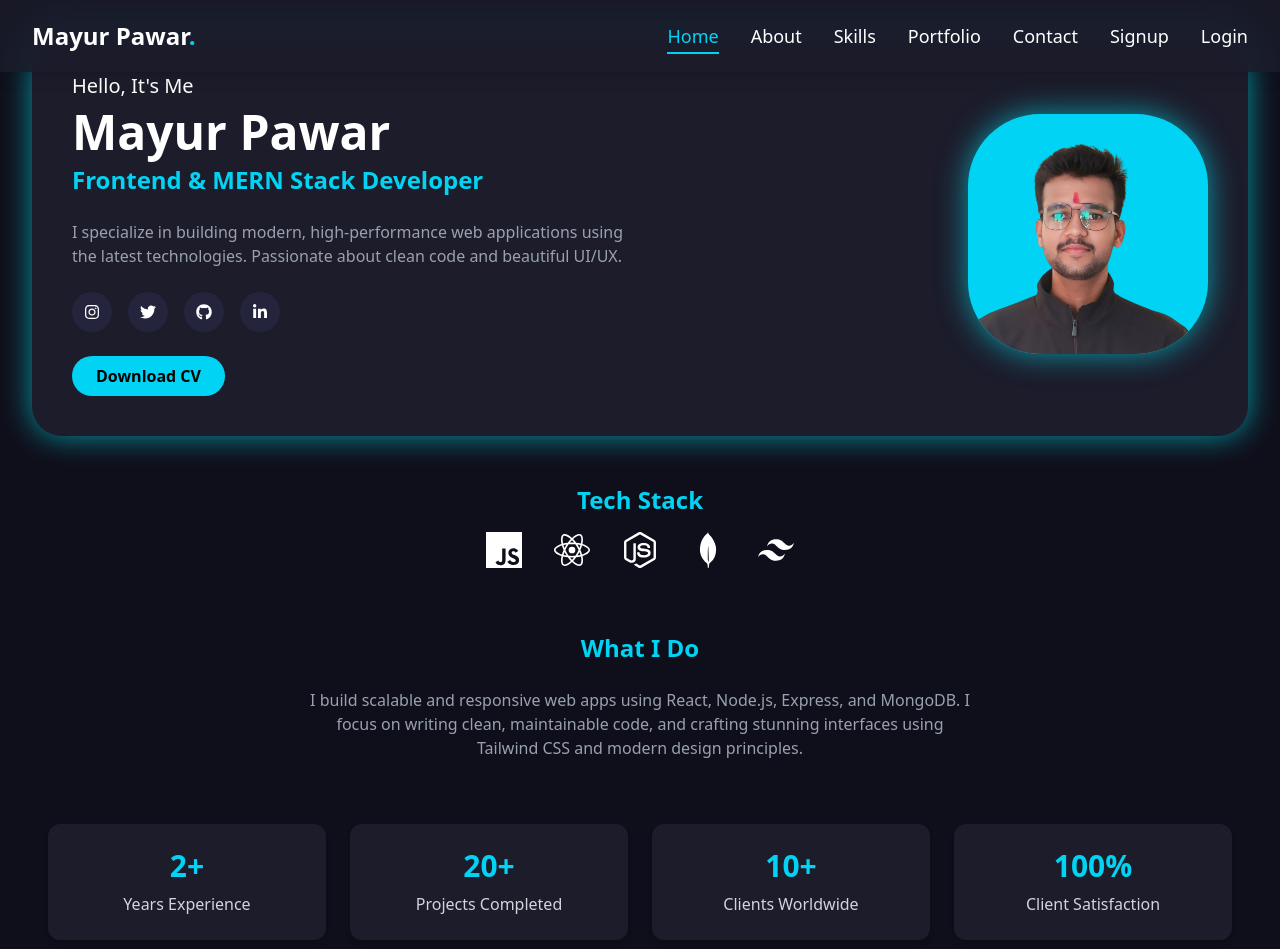
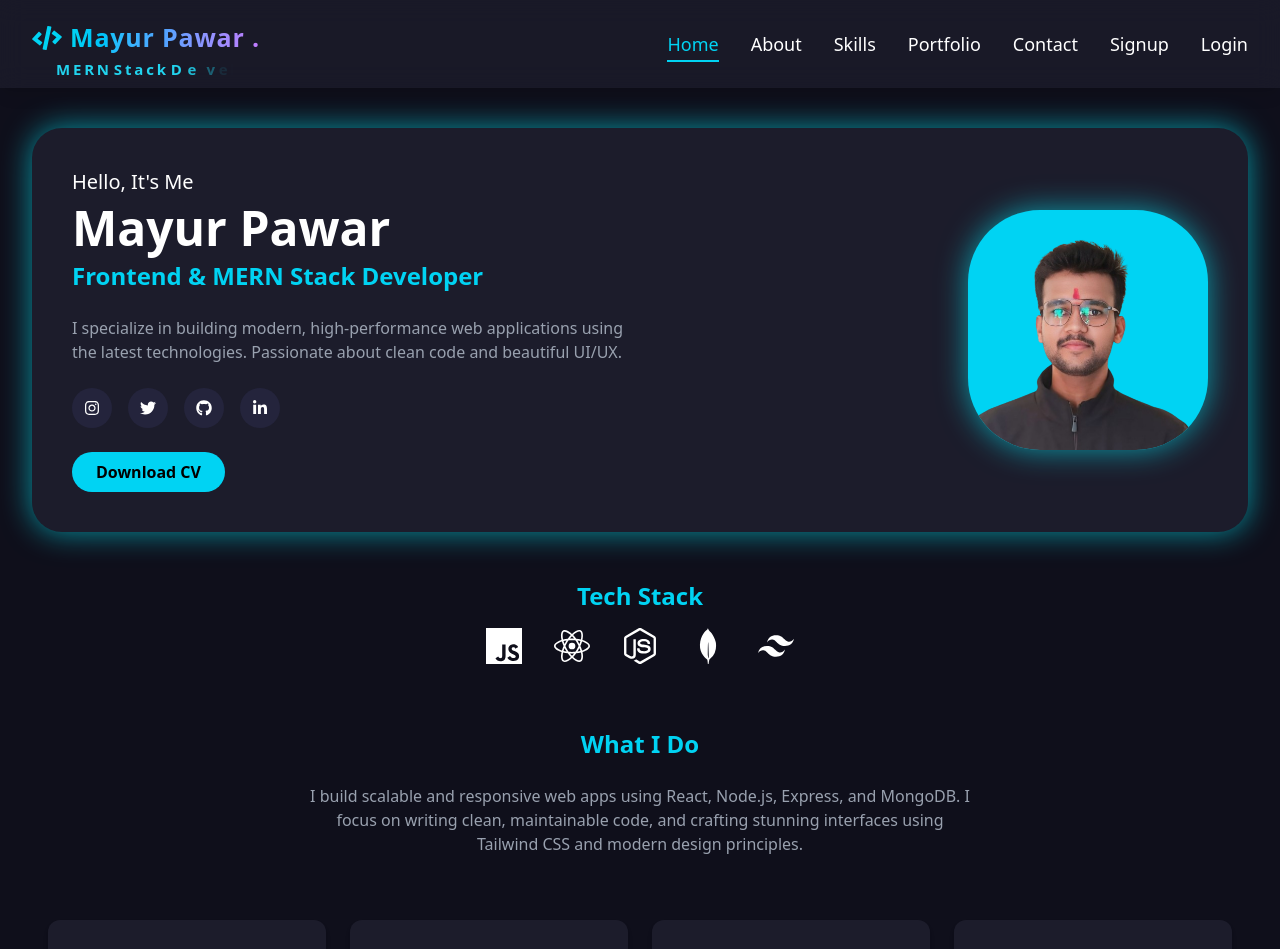
Before and after one commit to mayurpawar1907/Mayur-s-Portfolio, a React (Vite) app: page / in a window 1280 px wide. Shown: the top 949 px of the page. Built offline with nearby package versions, Linux system fonts and the light colour scheme.

Commit message:
changes in home page and layout page also

```diff
--- a/index.html
+++ b/index.html
@@ -4,9 +4,12 @@
     <meta charset="UTF-8" />
     <meta name="viewport" content="width=device-width, initial-scale=1.0" />
     <title>Mayur's Portfolio</title>
+    <link href="https://fonts.googleapis.com/css2?family=Poppins:wght@500;700;800&display=swap" rel="stylesheet">
+
   </head>
   <body>
     <div id="root"></div>
+
 
 
 
--- a/src/Components/About.jsx
+++ b/src/Components/About.jsx
@@ -31,7 +31,7 @@ const EducationInfo = () => {
           viewport={{ once: true }}
           variants={sectionVariant("left")}
         >
-          <h2 className="text-4xl font-bold text-cyan-400 mb-6 underline underline-offset-8">
+          <h2 className="text-4xl font-bold text-cyan-400 mb-9 underline underline-offset-8 mt-14">
             Education
           </h2>
           <div className="bg-[#1c1c2b] p-6 rounded-2xl shadow-[0_0_30px_#00f0ff44] inline-block">
--- a/src/Components/Contact.jsx
+++ b/src/Components/Contact.jsx
@@ -63,7 +63,7 @@ const Contact = () => {
 
       {/* ✅ Form box */}
       <motion.div
-        className="bg-[#1c1c2b]/60 backdrop-blur-md p-5 md:p-6 rounded-2xl shadow-[0_0_25px_#00f0ff66] w-full max-w-md border border-cyan-500/20"
+        className="bg-[#1c1c2b]/60 backdrop-blur-md p-5 md:p-6 rounded-2xl shadow-[0_0_25px_#00f0ff66] w-full max-w-md border border-cyan-500/20 mt-19"
         initial={{ y: 60, opacity: 0 }}
         animate={{ y: 0, opacity: 1 }}
         transition={{ type: "spring", stiffness: 120, damping: 14 }}
--- a/src/Components/Firstpage.jsx
+++ b/src/Components/Firstpage.jsx
@@ -1,13 +1,33 @@
-import {FaInstagram , FaTwitter, FaGithub, FaLinkedinIn } from 'react-icons/fa';
+import { FaInstagram, FaTwitter, FaGithub, FaLinkedinIn } from 'react-icons/fa';
 import { SiJavascript, SiReact, SiMongodb, SiNodedotjs, SiTailwindcss } from 'react-icons/si';
 import image from "../assets/Logo.png";
+import { motion } from "framer-motion";
+import { useEffect, useState } from "react";
+
+const colors = ["#00ffff", "#0ea5e9", "#06b6d4", "#3b82f6", "#f472b6"];
 
 function Firstpage() {
+  const [colorIndex, setColorIndex] = useState(0);
+
+  useEffect(() => {
+    const interval = setInterval(() => {
+      setColorIndex((prev) => (prev + 1) % colors.length);
+    }, 2000);
+    return () => clearInterval(interval);
+  }, []);
+
   return (
-    <div className="min-h-screen bg-[#0f0f1b] text-white font-sans p-4 md:p-8">
+    <div className="min-h-screen overflow-y-scroll bg-[#0f0f1b] text-white font-sans p-4 md:p-8">
+      {/* Animated Name Top Left */}
+
 
       {/* Hero Section */}
-      <div className="bg-[#1c1c2b] rounded-[30px] w-full max-w-screen-xl mx-auto p-6 md:p-10 flex flex-col-reverse md:flex-row items-center justify-between shadow-[0_0_30px_#00f0ff99]">
+      <motion.div
+        initial={{ y: -40, opacity: 0 }}
+        animate={{ y: 0, opacity: 1 }}
+        transition={{ duration: 1.2, ease: "easeOut" }}
+        className="bg-[#1c1c2b] rounded-[30px] w-full max-w-screen-xl mx-auto p-6 md:p-10 flex flex-col-reverse md:flex-row items-center justify-between shadow-[0_0_30px_#00f0ff99] mt-24"
+      >
         {/* Left Content */}
         <div className="w-full md:w-1/2 text-center md:text-left mt-8 md:mt-0">
           <h3 className="text-lg md:text-xl mb-2">Hello, It's Me</h3>
@@ -21,10 +41,17 @@ function Firstpage() {
 
           {/* Social Media */}
           <div className="flex justify-center md:justify-start space-x-4 mb-6">
-            <a href="#" className="bg-[#24243c] hover:bg-cyan-500 p-3 rounded-full transition"><FaInstagram /></a>
-            <a href="#" className="bg-[#24243c] hover:bg-cyan-500 p-3 rounded-full transition"><FaTwitter /></a>
-            <a href="https://github.com/" className="bg-[#24243c] hover:bg-cyan-500 p-3 rounded-full transition"><FaGithub /></a>
-            <a href="https://www.linkedin.com/in/mayur-pawar-8246402b8/" className="bg-[#24243c] hover:bg-cyan-500 p-3 rounded-full transition"><FaLinkedinIn /></a>
+            {[FaInstagram, FaTwitter, FaGithub, FaLinkedinIn].map((Icon, index) => (
+              <motion.a
+                key={index}
+                href="#"
+                whileHover={{ scale: 1.2, rotate: 10 }}
+                whileTap={{ scale: 0.9 }}
+                className="bg-[#24243c] hover:bg-cyan-500 p-3 rounded-full transition"
+              >
+                <Icon />
+              </motion.a>
+            ))}
           </div>
 
           {/* Download Resume Button */}
@@ -38,7 +65,12 @@ function Firstpage() {
         </div>
 
         {/* Right Image */}
-        <div className="w-full md:w-1/2 flex justify-center md:justify-end">
+        <motion.div
+          initial={{ scale: 0.8, opacity: 0 }}
+          animate={{ scale: 1, opacity: 1 }}
+          transition={{ duration: 1 }}
+          className="w-full md:w-1/2 flex justify-center md:justify-end"
+        >
           <div className="w-48 h-48 sm:w-60 sm:h-60 bg-cyan-400 rounded-[30%] overflow-hidden shadow-[0_0_30px_#00f0ff99]">
             <img
               src={image}
@@ -46,18 +78,22 @@ function Firstpage() {
               className="w-full h-full object-cover"
             />
           </div>
-        </div>
-      </div>
+        </motion.div>
+      </motion.div>
 
       {/* Tech Stack */}
       <div className="max-w-screen-xl mx-auto mt-12 text-center">
         <h2 className="text-2xl font-bold text-cyan-400 mb-4">Tech Stack</h2>
         <div className="flex justify-center flex-wrap gap-8 text-4xl text-white">
-          <SiJavascript className="hover:text-yellow-400 transition" />
-          <SiReact className="hover:text-blue-400 transition" />
-          <SiNodedotjs className="hover:text-green-400 transition" />
-          <SiMongodb className="hover:text-green-600 transition" />
-          <SiTailwindcss className="hover:text-cyan-400 transition" />
+          {[SiJavascript, SiReact, SiNodedotjs, SiMongodb, SiTailwindcss].map((Icon, idx) => (
+            <motion.div
+              key={idx}
+              whileHover={{ scale: 1.3, rotate: 10 }}
+              whileTap={{ scale: 0.9 }}
+            >
+              <Icon className="transition duration-300" />
+            </motion.div>
+          ))}
         </div>
       </div>
 
@@ -71,24 +107,23 @@ function Firstpage() {
 
       {/* Stats Section */}
       <div className="max-w-screen-xl mx-auto mt-16 grid grid-cols-1 sm:grid-cols-2 md:grid-cols-4 gap-6 text-center px-4">
-        <div className="bg-[#1c1c2b] p-6 rounded-xl shadow-md hover:shadow-cyan-500/40 transition">
-          <h3 className="text-3xl font-bold text-cyan-400">2+</h3>
-          <p className="text-gray-300 mt-2">Years Experience</p>
-        </div>
-        <div className="bg-[#1c1c2b] p-6 rounded-xl shadow-md hover:shadow-cyan-500/40 transition">
-          <h3 className="text-3xl font-bold text-cyan-400">20+</h3>
-          <p className="text-gray-300 mt-2">Projects Completed</p>
-        </div>
-        <div className="bg-[#1c1c2b] p-6 rounded-xl shadow-md hover:shadow-cyan-500/40 transition">
-          <h3 className="text-3xl font-bold text-cyan-400">10+</h3>
-          <p className="text-gray-300 mt-2">Clients Worldwide</p>
-        </div>
-        <div className="bg-[#1c1c2b] p-6 rounded-xl shadow-md hover:shadow-cyan-500/40 transition">
-          <h3 className="text-3xl font-bold text-cyan-400">100%</h3>
-          <p className="text-gray-300 mt-2">Client Satisfaction</p>
-        </div>
+        {[
+          { count: "2+", label: "Years Experience" },
+          { count: "20+", label: "Projects Completed" },
+          { count: "10+", label: "Clients Worldwide" },
+          { count: "100%", label: "Client Satisfaction" },
+        ].map((item, index) => (
+          <motion.div
+            key={index}
+            whileHover={{ scale: 1.05, rotate: index === 3 ? [0, 2, -2, 0] : 0 }}
+            transition={{ duration: 0.5 }}
+            className="bg-[#1c1c2b] p-6 rounded-xl shadow-md hover:shadow-cyan-500/40 transition"
+          >
+            <h3 className="text-3xl font-bold text-cyan-400">{item.count}</h3>
+            <p className="text-gray-300 mt-2">{item.label}</p>
+          </motion.div>
+        ))}
       </div>
-
     </div>
   );
 }
--- a/src/Components/Layout.jsx
+++ b/src/Components/Layout.jsx
@@ -1,4 +1,4 @@
-import  { useEffect, useState } from "react";
+import { useEffect, useState } from "react";
 import Navbar from "./Navbar";
 import { Outlet, useLocation, useNavigate } from "react-router-dom";
 
@@ -18,8 +18,11 @@ function Layout() {
   }, [location.pathname, navigate]);
 
   return (
-    <div>
-      <Navbar isAuthenticated={isAuthenticated} setIsAuthenticated={setIsAuthenticated} />
+    <div className="min-h-screen overflow-y-scroll hide-scrollbar">
+      <Navbar
+        isAuthenticated={isAuthenticated}
+        setIsAuthenticated={setIsAuthenticated}
+      />
       <Outlet />
     </div>
   );
--- a/src/Components/Login.jsx
+++ b/src/Components/Login.jsx
@@ -85,7 +85,7 @@ const Login = () => {
 
       {/* ✅ Login Card */}
       <motion.div
-        className="bg-[#1c1c2b] p-8 rounded-3xl shadow-[0_0_30px_#00f0ff66] w-full max-w-md"
+        className="bg-[#1c1c2b] p-8 rounded-3xl shadow-[0_0_30px_#00f0ff66] w-full max-w-md mt-19"
         initial={{ y: 60, opacity: 0 }}
         animate={{ y: 0, opacity: 1 }}
         transition={{ type: "spring", stiffness: 100, damping: 15 }}
--- a/src/Components/Navbar.jsx
+++ b/src/Components/Navbar.jsx
@@ -1,7 +1,87 @@
 import React, { useEffect, useState } from "react";
 import { NavLink, useNavigate } from "react-router-dom";
 import { FiMenu, FiX } from "react-icons/fi";
+import { FaCode } from "react-icons/fa";
+import { motion, AnimatePresence } from "framer-motion";
 
+// 👉 Animated Logo + Heading + Name
+function AnimatedName() {
+  const colors = ["#22d3ee", "#38bdf8", "#06b6d4", "#a855f7", "#f472b6"];
+  const heading = "MERN Stack Developer";
+  const name = "Mayur Pawar .";
+  const [colorIndex, setColorIndex] = useState(0);
+  const [visible, setVisible] = useState(true);
+  const [cycleKey, setCycleKey] = useState(0);
+
+  useEffect(() => {
+    const interval = setInterval(() => {
+      setVisible(false);
+      setTimeout(() => {
+        setCycleKey((prev) => prev + 1);
+        setColorIndex((prev) => (prev + 1) % colors.length);
+        setVisible(true);
+      }, 1000);
+    }, 5000);
+    return () => clearInterval(interval);
+  }, []);
+
+  const container = {
+    hidden: {},
+    visible: { transition: { staggerChildren: 0.08, staggerDirection: 1 } },
+    exit: { transition: { staggerChildren: 0.08, staggerDirection: -1 } },
+  };
+
+  const letter = {
+    hidden: { opacity: 0, x: -10 },
+    visible: { opacity: 1, x: 0 },
+    exit: { opacity: 0, x: 10 },
+  };
+
+  return (
+    <div className="flex flex-col gap-1 leading-tight font-bold tracking-wider md:h-20 lg:h-12">
+      {/* 🔧 Smaller Heading */}
+      <motion.div
+        initial={{ opacity: 0, y: -6 }}
+        animate={{ opacity: 1, y: 0 }}
+        transition={{ duration: 1 }}
+        className="text-[11px] sm:text-sm text-white font-semibold flex items-center gap-2"
+      >
+        <motion.span
+          animate={{ rotate: [0, 20, -20, 0] }}
+          transition={{ duration: 3, repeat: Infinity }}
+        >
+          <FaCode className="text-cyan-400  sm:text-3xl" />
+        </motion.span>
+        <span className="bg-gradient-to-r from-cyan-400 via-blue-400 to-purple-400 bg-clip-text text-transparent text-[25px]">
+          {name}
+        </span>
+      </motion.div>
+
+      {/* 🔥 Enlarged Name */}
+      <AnimatePresence mode="wait">
+        {visible && (
+          <motion.div
+            key={cycleKey}
+            variants={container}
+            initial="hidden"
+            animate="visible"
+            exit="exit"
+            className=" text-[9px] sm:text-2xl md:text-3xl  flex gap-[2px] ml-6"
+            style={{ color: colors[colorIndex] }}
+          >
+            {heading.split("").map((char, i) => (
+              <motion.span key={i} variants={letter} className="text-[15px]">
+                {char}
+              </motion.span>
+            ))}
+          </motion.div>
+        )}
+      </AnimatePresence>
+    </div>
+  );
+}
+
+// 👉 Main Navbar Component
 function Navbar() {
   const [isOpen, setIsOpen] = useState(false);
   const [isLoggedIn, setIsLoggedIn] = useState(false);
@@ -17,7 +97,7 @@ function Navbar() {
   useEffect(() => {
     const auth = localStorage.getItem("isAuthenticated");
     setIsLoggedIn(auth === "true");
-  }, [localStorage.getItem("isAuthenticated")]); // re-run when auth changes
+  }, [localStorage.getItem("isAuthenticated")]);
 
   const handleLogout = () => {
     localStorage.removeItem("isAuthenticated");
@@ -29,18 +109,18 @@ function Navbar() {
   return (
     <nav className="fixed top-0 left-0 w-full bg-[#1c1c2bcc] backdrop-blur-md text-white px-6 sm:px-8 py-5 shadow-lg z-50">
       <div className="flex items-center justify-between">
-        <div className="text-2xl font-bold">
-          Mayur Pawar<span className="text-cyan-400">.</span>
+        {/* 👤 Logo & Name */}
+        <div className="flex flex-col">
+          <AnimatedName />
         </div>
 
-        {/* Desktop Menu */}
+        {/* 💻 Desktop Menu */}
         <ul className="hidden md:flex space-x-8 text-lg font-medium">
           <li><NavLink to="/" className={navStyle}>Home</NavLink></li>
           <li><NavLink to="/about" className={navStyle}>About</NavLink></li>
           <li><NavLink to="/skills" className={navStyle}>Skills</NavLink></li>
           <li><NavLink to="/portfolio" className={navStyle}>Portfolio</NavLink></li>
           <li><NavLink to="/contact" className={navStyle}>Contact</NavLink></li>
-
           {isLoggedIn && <li><NavLink to="/notes" className={navStyle}>Notes</NavLink></li>}
           {isLoggedIn ? (
             <li>
@@ -59,13 +139,13 @@ function Navbar() {
           )}
         </ul>
 
-        {/* Mobile Menu Toggle */}
+        {/* 📱 Toggle Mobile Menu */}
         <div className="md:hidden text-2xl cursor-pointer" onClick={toggleMenu}>
           {isOpen ? <FiX /> : <FiMenu />}
         </div>
       </div>
 
-      {/* Mobile Menu */}
+      {/* 📱 Mobile Menu Items */}
       {isOpen && (
         <ul className="md:hidden flex flex-col gap-4 mt-4 text-lg font-medium bg-[#1c1c2b] border-t border-gray-600 pt-4 pb-2 px-2">
           <li><NavLink to="/" className={navStyle} onClick={toggleMenu}>Home</NavLink></li>
@@ -73,9 +153,7 @@ function Navbar() {
           <li><NavLink to="/skills" className={navStyle} onClick={toggleMenu}>Skills</NavLink></li>
           <li><NavLink to="/portfolio" className={navStyle} onClick={toggleMenu}>Portfolio</NavLink></li>
           <li><NavLink to="/contact" className={navStyle} onClick={toggleMenu}>Contact</NavLink></li>
-          {isLoggedIn && (
-            <li><NavLink to="/notes" className={navStyle} onClick={toggleMenu}>Notes</NavLink></li>
-          )}
+          {isLoggedIn && <li><NavLink to="/notes" className={navStyle} onClick={toggleMenu}>Notes</NavLink></li>}
           {isLoggedIn ? (
             <li>
               <button
--- a/src/Components/Signup.jsx
+++ b/src/Components/Signup.jsx
@@ -80,7 +80,7 @@ const SignupPage = () => {
       </AnimatePresence>
 
       <motion.div
-        className="bg-[#1c1c2b] p-8 rounded-3xl shadow-[0_0_30px_#00f0ff66] w-full max-w-md"
+        className="bg-[#1c1c2b] p-8 rounded-3xl shadow-[0_0_30px_#00f0ff66] w-full max-w-md mt-19"
         initial={{ y: 60, opacity: 0 }}
         animate={{ y: 0, opacity: 1 }}
         transition={{ type: "spring", stiffness: 100, damping: 15 }}
--- a/src/Components/Skills.jsx
+++ b/src/Components/Skills.jsx
@@ -30,13 +30,13 @@ function Skills() {
         initial={{ opacity: 0, y: -40 }}
         animate={{ opacity: 1, y: 0 }}
         transition={{ duration: 0.6 }}
-        className="text-4xl font-bold text-center mb-12"
+        className="text-4xl font-bold text-center mb-12 mt-19"
       >
-        My <span className="text-cyan-400">Skills</span>
+        My <span className="text-cyan-400 ">Skills</span>
       </motion.h2>
 
       {/* Grid */}
-      <div className="grid grid-cols-2 sm:grid-cols-3 md:grid-cols-4 gap-8 max-w-6xl mx-auto">
+      <div className="grid grid-cols-2 sm:grid-cols-3 md:grid-cols-4 gap-8 max-w-6xl mx-auto mt-19">
         {skills.map((skill, idx) => (
           <motion.div
             key={idx}
--- a/src/index.css
+++ b/src/index.css
@@ -1,3 +1,7 @@
+@tailwind base;
+@tailwind components;
+@tailwind utilities;
+
 @import "tailwindcss";.ProseMirror {
   outline: none;
   min-height: 100%;
@@ -108,3 +112,62 @@
 .animate-pulse-slow {
   animation: pulse-slow 2.5s infinite ease-in-out;
 }
+
+
+@keyframes float {
+  0%, 100% {
+    transform: translateY(0);
+  }
+  50% {
+    transform: translateY(-15px);
+  }
+}
+
+.animate-float {
+  animation: float 3s ease-in-out infinite;
+}
+/* index.css or App.css */
+/* 🌟 Fully styled, animated glowing scrollbar */
+::-webkit-scrollbar {
+  width: 12px;
+}
+
+::-webkit-scrollbar-track {
+  background: #141422;
+  border-radius: 12px;
+  box-shadow: inset 0 0 10px rgba(0, 255, 255, 0.1);
+}
+
+::-webkit-scrollbar-thumb {
+  background: linear-gradient(120deg, #0ff, #00e0ff, #0ea5e9);
+  border-radius: 12px;
+  background-size: 200% 200%;
+  animation: scroll-glow 4s ease-in-out infinite;
+  box-shadow: 0 0 12px rgba(0, 255, 255, 0.6);
+  transition: all 0.4s ease;
+}
+
+::-webkit-scrollbar-thumb:hover {
+  background: linear-gradient(120deg, #06b6d4, #0ea5e9, #00ffff);
+  box-shadow: 0 0 20px rgba(0, 255, 255, 0.9);
+  transform: scaleX(1.1);
+}
+
+/* Firefox support */
+* {
+  scrollbar-width: thin;
+  scrollbar-color: #00ffff #141422;
+}
+
+/* 🔁 Animation for shimmering scrollbar thumb */
+@keyframes scroll-glow {
+  0% {
+    background-position: 0% 50%;
+  }
+  50% {
+    background-position: 100% 50%;
+  }
+  100% {
+    background-position: 0% 50%;
+  }
+}
```
